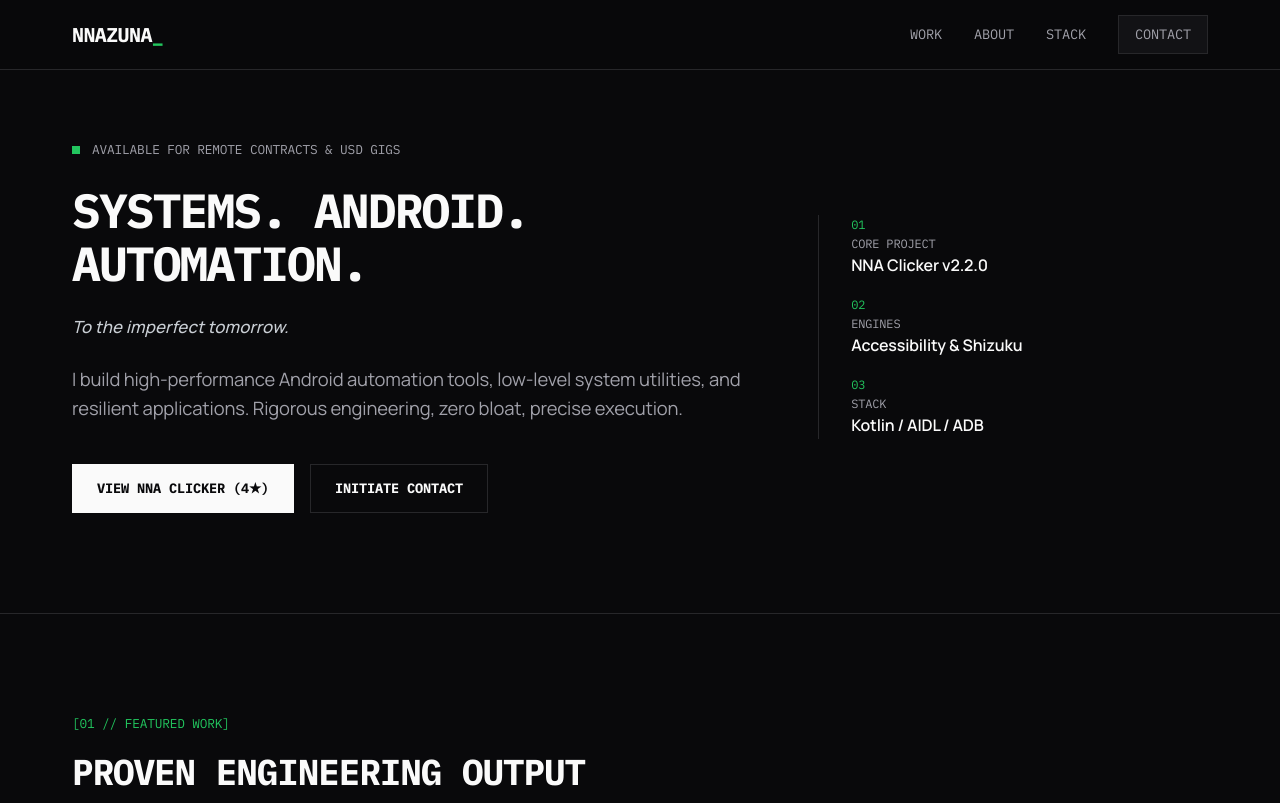
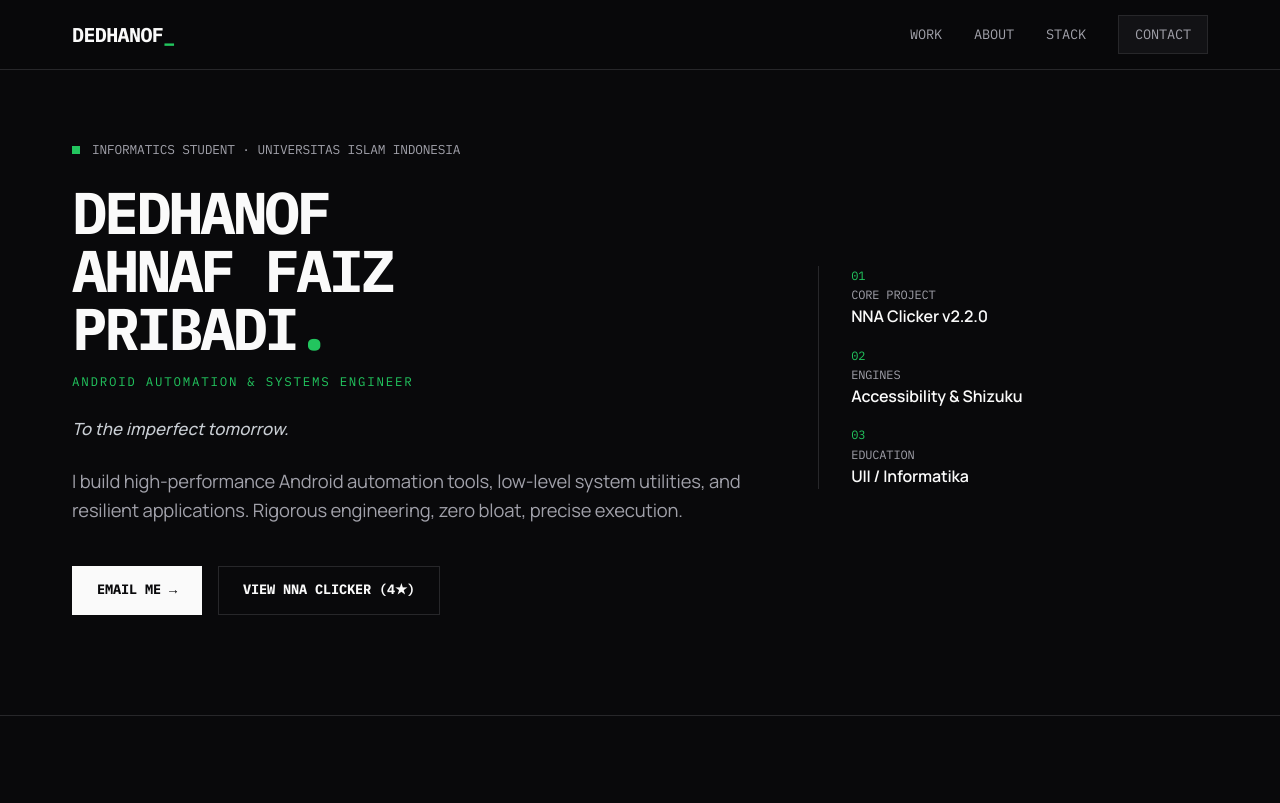
Before and after one commit to NNazuna/NNazuna.github.io, a plain HTML site: page index.html in a window 1280 px wide. Shown: the top 803 px of the page. Drawn offline with Linux system fonts and the light colour scheme.

Commit message:
Make hero a personal introduction: name, UII Informatics, email

```diff
--- a/index.html
+++ b/index.html
@@ -3,13 +3,14 @@
 <head>
     <meta charset="UTF-8">
     <meta name="viewport" content="width=device-width, initial-scale=1.0">
-    <title>NNazuna — Android Automation & Systems Engineer</title>
-    <link rel="stylesheet" href="style.css?v=3">
+    <title>Dedhanof Ahnaf Faiz Pribadi — Informatics Student & Android Engineer</title>
+    <meta name="description" content="Dedhanof Ahnaf Faiz Pribadi — Informatics student at Universitas Islam Indonesia building Android automation tools and low-level system utilities.">
+    <link rel="stylesheet" href="style.css?v=4">
 </head>
-<body>
+<body id="top">
     <header class="site-header">
         <div class="container nav-container">
-            <a href="#" class="brand">NNAZUNA<span class="cursor">_</span></a>
+            <a href="#top" class="brand">DEDHANOF<span class="cursor">_</span></a>
             <nav class="nav-links">
                 <a href="#work">WORK</a>
                 <a href="#about">ABOUT</a>
@@ -26,16 +27,17 @@
                 <div class="hero-content">
                     <div class="meta-line">
                         <span class="status-dot"></span>
-                        <span>AVAILABLE FOR REMOTE CONTRACTS & USD GIGS</span>
+                        <span>INFORMATICS STUDENT · UNIVERSITAS ISLAM INDONESIA</span>
                     </div>
-                    <h1>SYSTEMS. ANDROID. AUTOMATION.</h1>
+                    <h1 class="hero-name">DEDHANOF<br>AHNAF FAIZ<br>PRIBADI<span class="accent">.</span></h1>
+                    <p class="hero-role">ANDROID AUTOMATION &amp; SYSTEMS ENGINEER</p>
                     <div class="hero-quote">To the imperfect tomorrow.</div>
                     <p class="hero-lead">
                         I build high-performance Android automation tools, low-level system utilities, and resilient applications. Rigorous engineering, zero bloat, precise execution.
                     </p>
                     <div class="hero-actions">
-                        <a href="https://github.com/NNazuna/nna-clicker" target="_blank" class="btn btn-primary">VIEW NNA CLICKER (4★)</a>
-                        <a href="#contact" class="btn btn-outline">INITIATE CONTACT</a>
+                        <a href="mailto:dedhanof@gmail.com" class="btn btn-primary">EMAIL ME →</a>
+                        <a href="https://github.com/NNazuna/nna-clicker" target="_blank" class="btn btn-outline">VIEW NNA CLICKER (4★)</a>
                     </div>
                 </div>
                 <div class="hero-stats">
@@ -51,8 +53,8 @@
                     </div>
                     <div class="stat-box">
                         <span class="stat-num">03</span>
-                        <span class="stat-label">STACK</span>
-                        <span class="stat-val">Kotlin / AIDL / ADB</span>
+                        <span class="stat-label">EDUCATION</span>
+                        <span class="stat-val">UII / Informatika</span>
                     </div>
                 </div>
             </div>
@@ -98,7 +100,7 @@
                         I operate with a strict engineering mindset: raw capability, deep understanding of OS mechanics, and uncompromising code hygiene. Eschewing flashy templates and decorative AI-slop, I build systems that work reliably under rigorous conditions.
                     </p>
                     <p>
-                        Based in Indonesia, building for global remote markets. Focused on turning complex Android APIs, automation frameworks, and backend scripting into production-grade solutions.
+                        Based in Indonesia, currently studying Informatics at Universitas Islam Indonesia, and building for global remote markets. Focused on turning complex Android APIs, automation frameworks, and backend scripting into production-grade solutions.
                     </p>
                 </div>
             </div>
@@ -134,10 +136,10 @@
             <div class="container contact-container">
                 <span class="section-tag">[04 // INITIATE]</span>
                 <h2>LET'S BUILD SOMETHING PRECISE.</h2>
-                <p>Available for remote freelance contracts, custom Android tooling, and automation engineering. Start the conversation on GitHub.</p>
+                <p>Available for remote freelance contracts, custom Android tooling, and automation engineering. Based in Indonesia, studying Informatics at UII. Email is the fastest way to reach me.</p>
                 <div class="contact-actions">
-                    <a href="https://github.com/NNazuna" target="_blank" class="btn btn-primary">GITHUB PROFILE →</a>
-                    <a href="https://github.com/NNazuna/nna-clicker" target="_blank" class="btn btn-outline">NNA CLICKER REPO →</a>
+                    <a href="mailto:dedhanof@gmail.com" class="btn btn-primary">DEDHANOF@GMAIL.COM</a>
+                    <a href="https://github.com/NNazuna" target="_blank" class="btn btn-outline">GITHUB PROFILE →</a>
                 </div>
             </div>
         </section>
@@ -145,11 +147,11 @@
 
     <footer class="site-footer">
         <div class="container footer-flex">
-            <span>© 2026 NNAZUNA. ALL RIGHTS RESERVED.</span>
-            <span>DESIGNED WITH SWISS TECHNICAL RIGOR.</span>
+            <span>© 2026 DEDHANOF AHNAF FAIZ PRIBADI.</span>
+            <span>INFORMATICS · UII · INDONESIA</span>
         </div>
     </footer>
 
-    <script src="script.js?v=3"></script>
+    <script src="script.js?v=4"></script>
 </body>
 </html>
--- a/style.css
+++ b/style.css
@@ -187,6 +187,26 @@ body {
     margin-bottom: 1.5rem;
 }
 
+.hero h1.hero-name {
+    font-size: clamp(2.35rem, 4.6vw, 3.9rem);
+    line-height: 0.98;
+    letter-spacing: -0.055em;
+    margin-bottom: 0.9rem;
+}
+
+.hero-name .accent {
+    color: var(--accent);
+}
+
+.hero-role {
+    font-family: var(--font-mono);
+    font-size: 0.78rem;
+    letter-spacing: 0.14em;
+    color: var(--accent);
+    text-transform: uppercase;
+    margin-bottom: 1.5rem;
+}
+
 .hero-quote {
     font-family: 'Manrope', sans-serif;
     font-style: italic;
@@ -206,6 +226,7 @@ body {
 
 .hero-actions {
     display: flex;
+    flex-wrap: wrap;
     gap: 1rem;
 }
 
@@ -435,6 +456,7 @@ body {
 
 .contact-actions {
     display: flex;
+    flex-wrap: wrap;
     justify-content: center;
     gap: 1rem;
 }
@@ -474,4 +496,17 @@ body {
     .nav-toggle {
         display: block;
     }
+    .footer-flex {
+        flex-direction: column;
+        gap: 0.5rem;
+    }
 }
+
+@media (max-width: 520px) {
+    .hero-actions, .contact-actions {
+        flex-direction: column;
+    }
+    .btn {
+        justify-content: center;
+    }
+}
```
Also changed, not shown: 1 other file.
